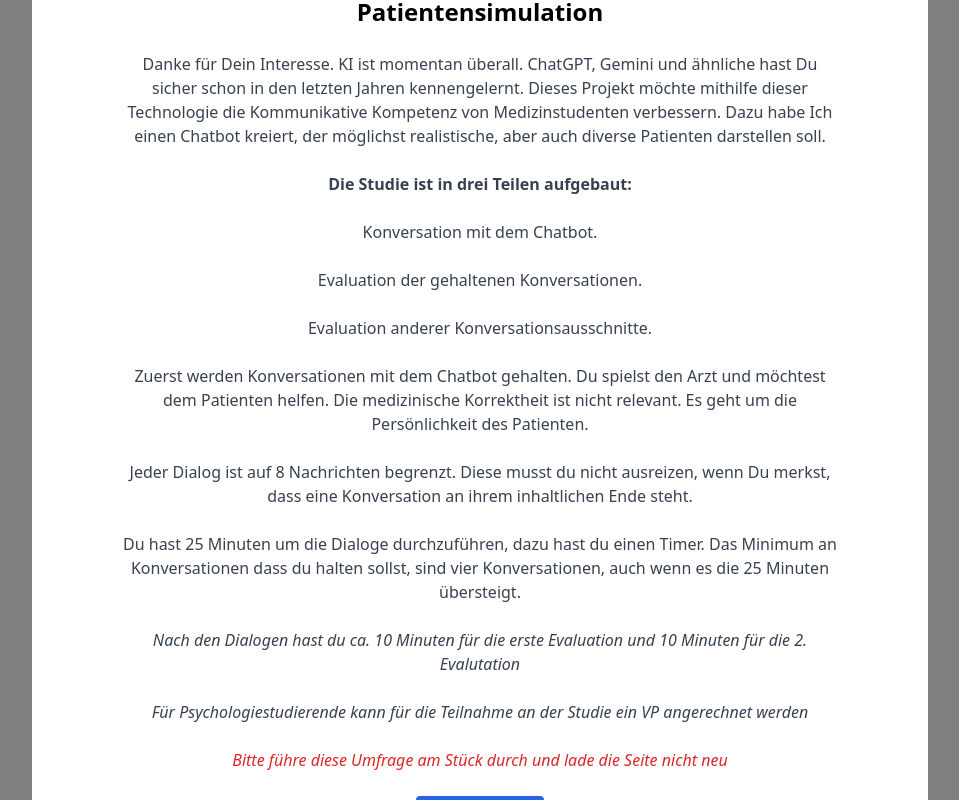
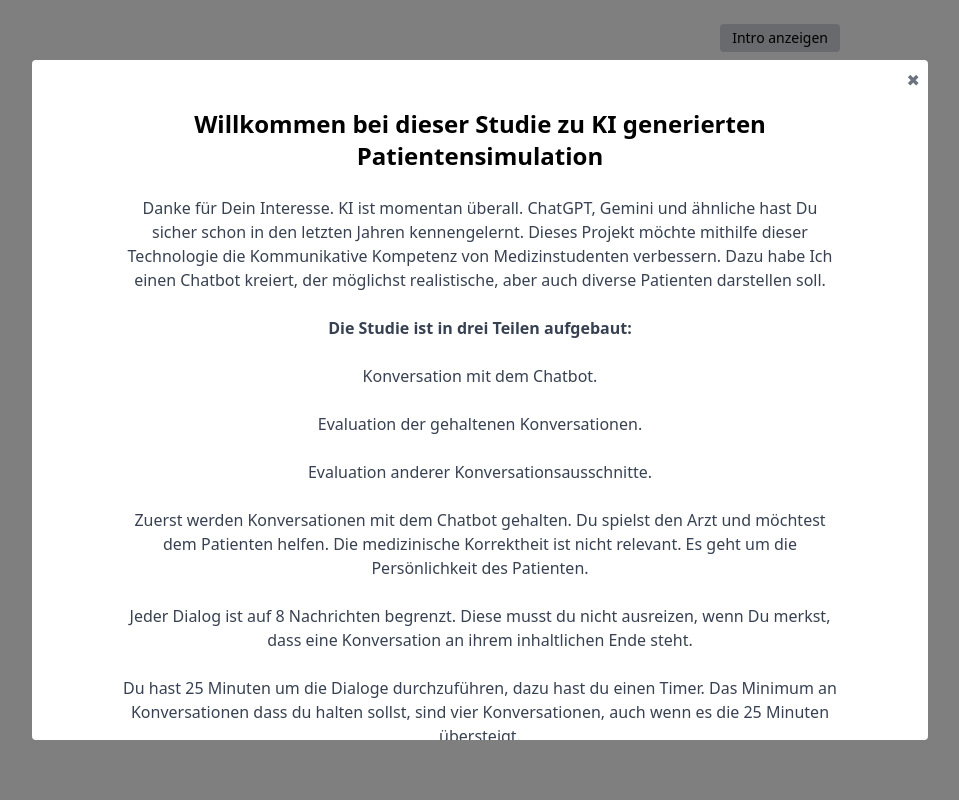
Before and after one commit to sivenDalmatin/frontend-study, a React (Vite) app: page / in a window 1280 px wide. Both pictures are taken after a click on the button "Intro anzeigen". Shown: the whole page, without its empty margins (160-1119 px from the left). Built offline with nearby package versions, Linux system fonts and the light colour scheme.

Commit message:
error with intro fixed

```diff
--- a/src/App.jsx
+++ b/src/App.jsx
@@ -116,7 +116,7 @@ export default function App() {
 
       {showIntroOverlay && (
         <div className="fixed inset-0 bg-black bg-opacity-50 flex items-center justify-center z-50">
-          <div className="bg-white rounded p-6 max-w-4xl w-full relative">
+          <div className="bg-white rounded p-6 max-w-4xl w-full relative max-h-[85vh] overflow-y-auto">
             <button
               onClick={() => setShowIntroOverlay(false)}
               className="absolute top-2 right-2 text-gray-500 hover:text-black"
```
